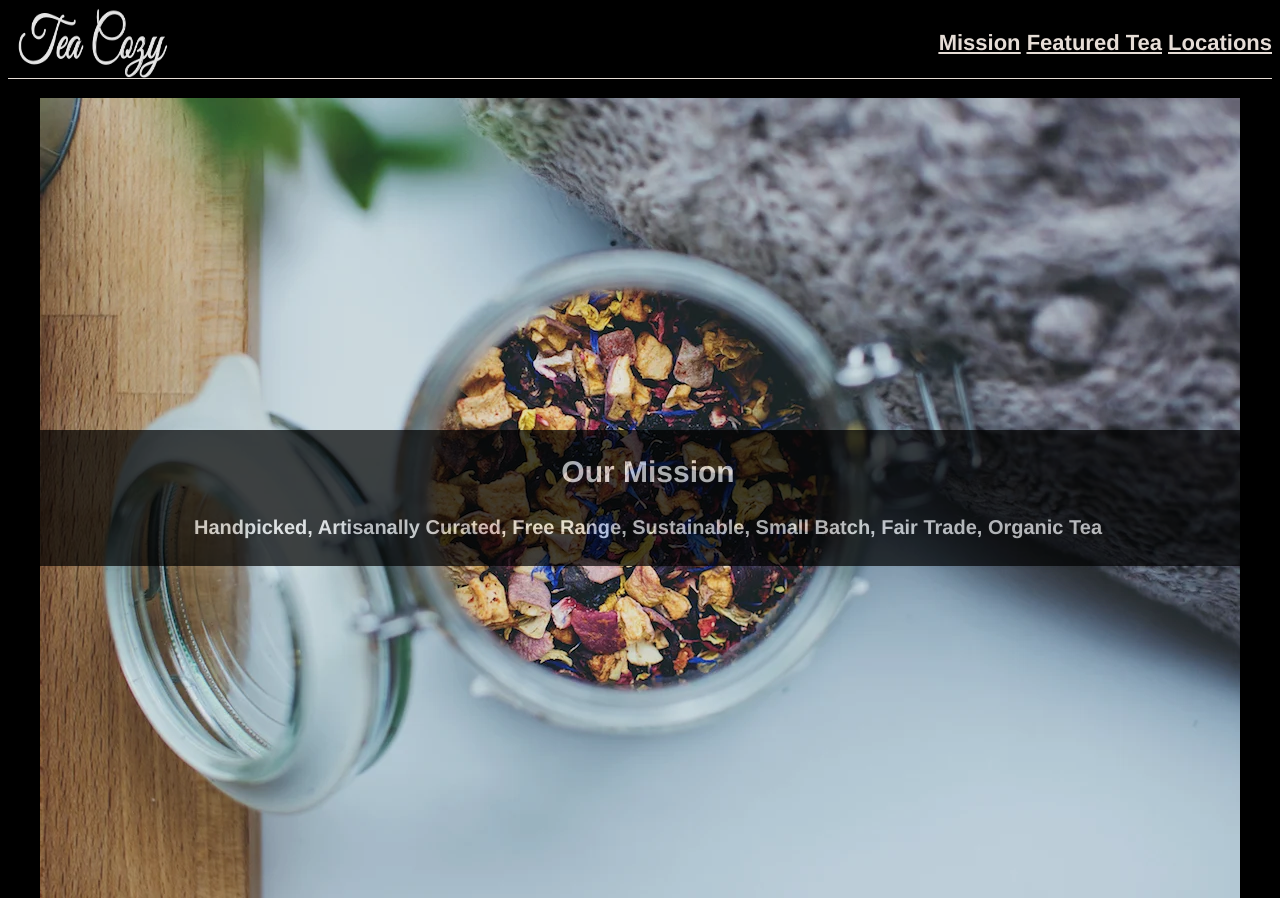
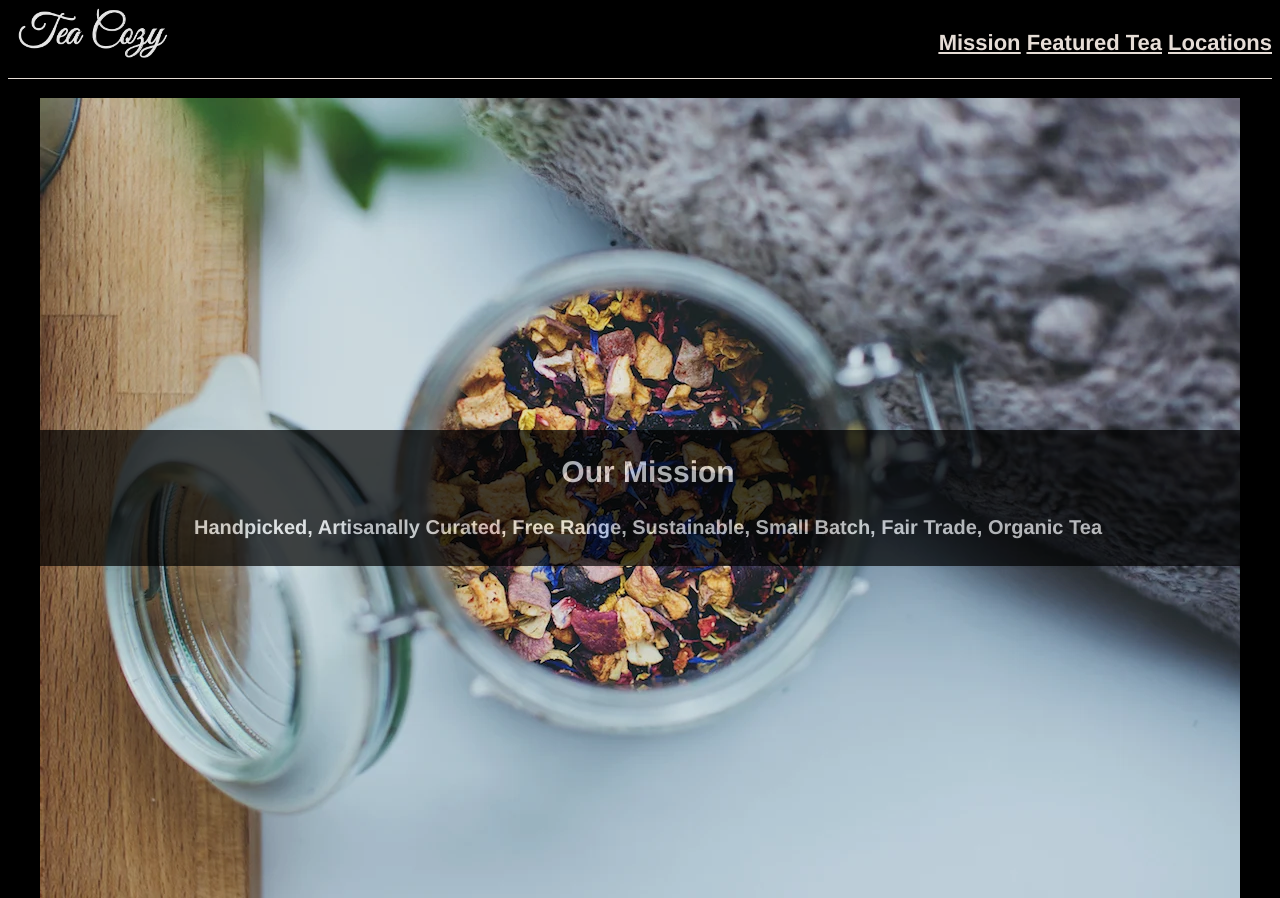
Before and after one commit to liviossa/TeaCozy, a plain HTML site: page index.html in a window 1280 px wide. Shown: the top 898 px of the page. Drawn offline with Linux system fonts and the light colour scheme.

Commit message:
Update index.html

```diff
--- a/index.html
+++ b/index.html
@@ -10,7 +10,7 @@
 
     <header>
 
-        <img class='logo responsive' src="resources/images/img-tea-cozy-logo.webp"/>
+        <img class='logo' src="resources/images/img-tea-cozy-logo.webp"/>
         <ul>
             <li><a href="#mission">Mission</a></li>
             <li><a href="#featured">Featured Tea</a></li>
```
